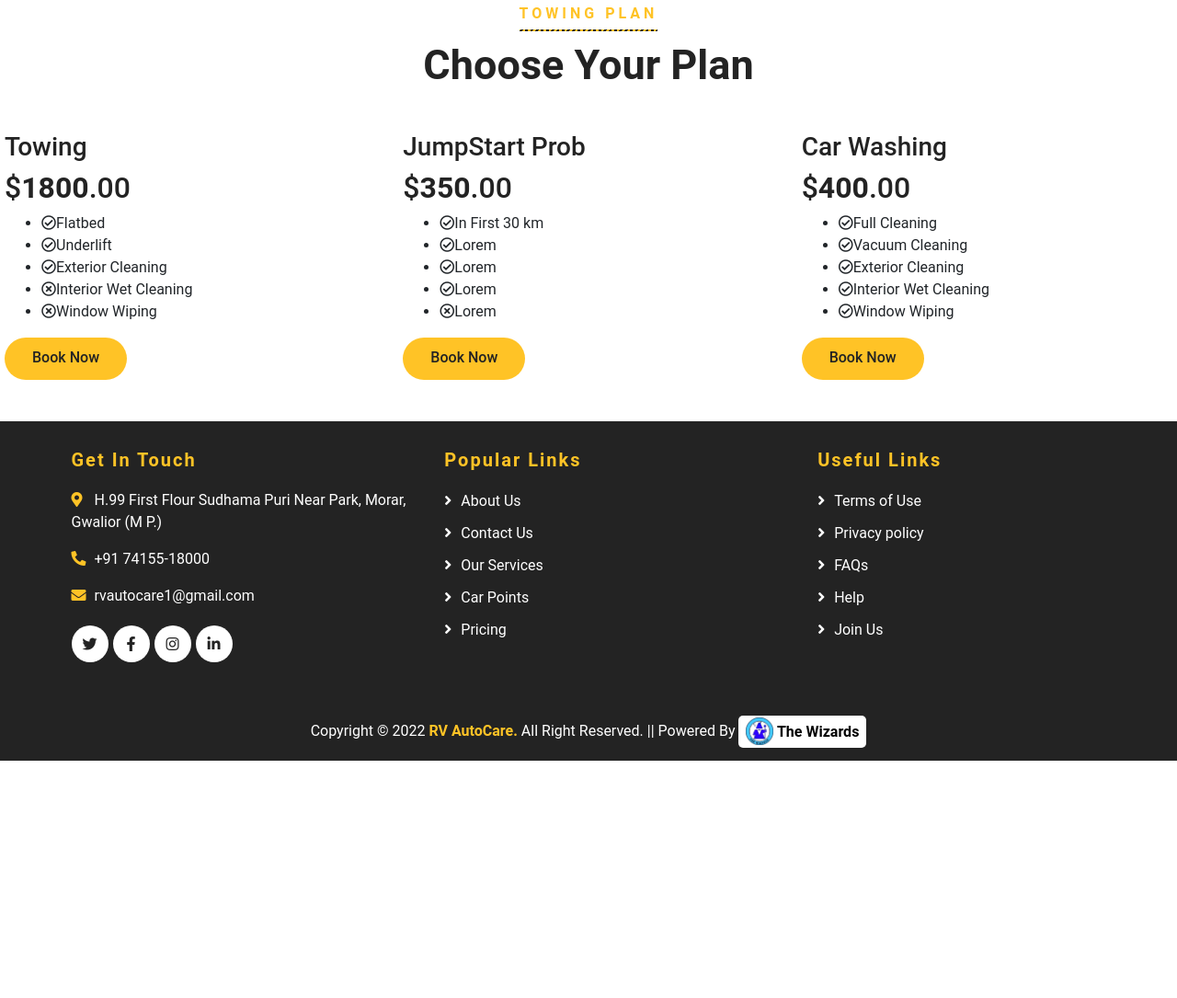
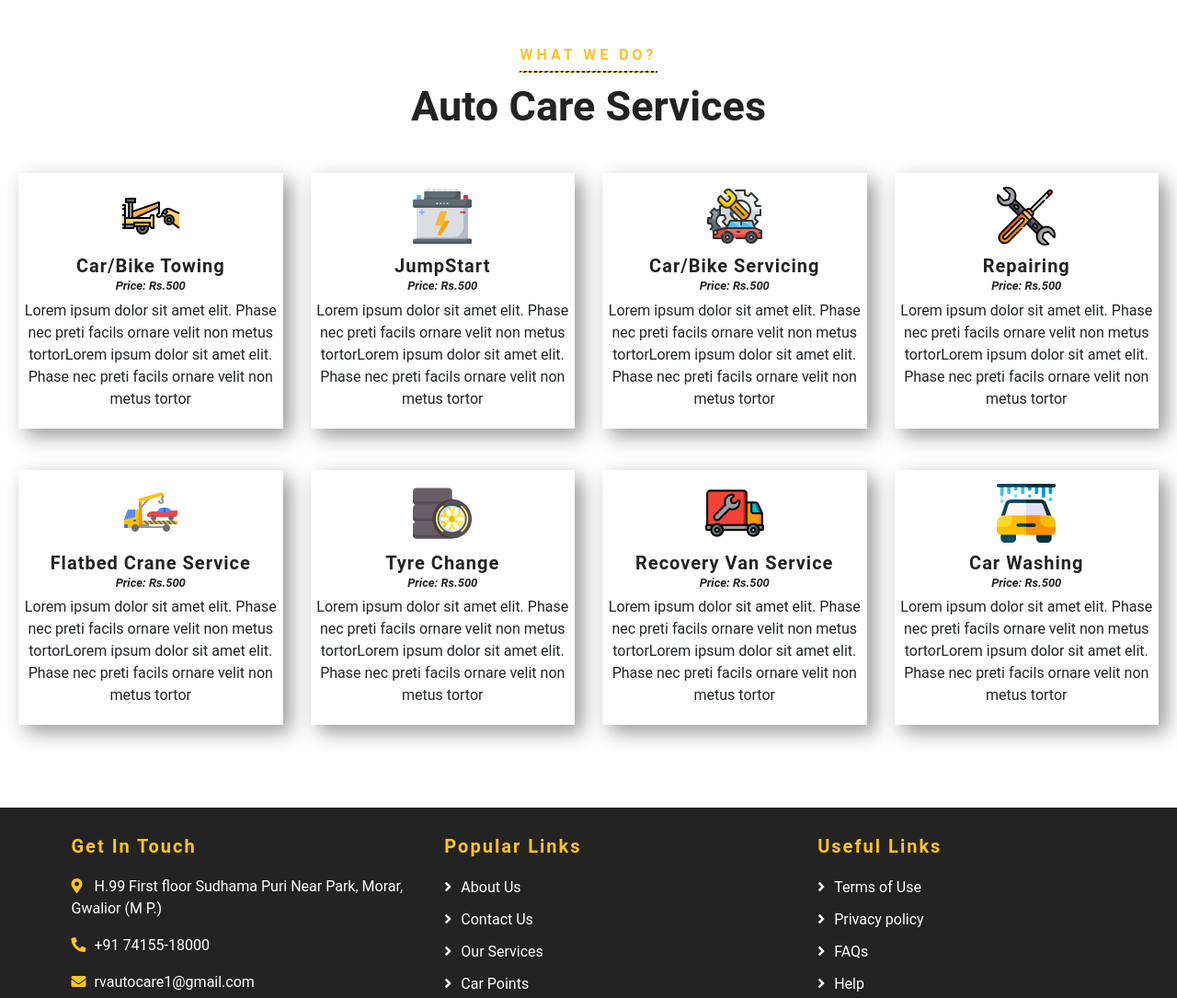
Before and after one commit to rvautocare/rvautocare, a plain HTML site: page price.html in a window 1280 px wide. Shown: the part 283-1368 px from the top of the page at 92% size. Before the commit the page ends 1110 px from the top, so only its background shows below. Drawn offline with nearby package versions, Linux system fonts and the light colour scheme.

Commit message:
Minor Update

```diff
--- a/price.html
+++ b/price.html
@@ -135,78 +135,82 @@
         <!-- Page Header End -->
 
 
-        <!-- Price Start -->
-        <div class="price">
+        <!-- Service Start -->
+        <div class="service">
             <div class="container">
                 <div class="section-header text-center">
-                    <p>Towing Plan</p>
-                    <h2>Choose Your Plan</h2>
+                    <p>What We Do?</p>
+                    <h2>Auto Care Services</h2>
                 </div>
                 <div class="row">
-                    <div class="col-md-4">
-                        <div class="price-item">
-                            <div class="price-header">
-                                <h3>Towing</h3>
-                                <h2><span>$</span><strong>1800</strong><span>.00</span></h2>
-                            </div>
-                            <div class="price-body">
-                                <ul>
-                                    <li><i class="far fa-check-circle"></i>Flatbed</li>
-                                    <li><i class="far fa-check-circle"></i>Underlift</li>
-                                    <li><i class="far fa-check-circle"></i>Exterior Cleaning</li>
-                                    <li><i class="far fa-times-circle"></i>Interior Wet Cleaning</li>
-                                    <li><i class="far fa-times-circle"></i>Window Wiping</li>
-                                </ul>
-                            </div>
-                            <div class="price-footer">
-                                <a class="btn btn-custom" href="">Book Now</a>
-                            </div>
+                    <div class="col-lg-3 col-md-6">
+                        <div class="service-item">
+                           <img src="./img/icons/towing.png">
+                            <h3>Car/Bike Towing</h3>
+                            <p>Price: Rs.500</p>
+                            <p>Lorem ipsum dolor sit amet elit. Phase nec preti facils ornare velit non metus tortorLorem ipsum dolor sit amet elit. Phase nec preti facils ornare velit non metus tortor</p>
                         </div>
                     </div>
-                    <div class="col-md-4">
-                        <div class="price-item featured-item">
-                            <div class="price-header">
-                                <h3>JumpStart Prob</h3>
-                                <h2><span>$</span><strong>350</strong><span>.00</span></h2>
-                            </div>
-                            <div class="price-body">
-                                <ul>
-                                    <li><i class="far fa-check-circle"></i>In First 30 km</li>
-                                    <li><i class="far fa-check-circle"></i>Lorem</li>
-                                    <li><i class="far fa-check-circle"></i>Lorem</li>
-                                    <li><i class="far fa-check-circle"></i>Lorem</li>
-                                    <li><i class="far fa-times-circle"></i>Lorem</li>
-                                </ul>
-                            </div>
-                            <div class="price-footer">
-                                <a class="btn btn-custom" href="">Book Now</a>
-                            </div>
+                    <div class="col-lg-3 col-md-6">
+                        <div class="service-item">
+                            <img src="./img/icons/car-battery.png">
+                            <h3>JumpStart</h3>
+                            <p>Price: Rs.500</p>
+                            <p>Lorem ipsum dolor sit amet elit. Phase nec preti facils ornare velit non metus tortorLorem ipsum dolor sit amet elit. Phase nec preti facils ornare velit non metus tortor</p>
                         </div>
                     </div>
-                    <div class="col-md-4">
-                        <div class="price-item">
-                            <div class="price-header">
-                                <h3>Car Washing</h3>
-                                <h2><span>$</span><strong>400</strong><span>.00</span></h2>
-                            </div>
-                            <div class="price-body">
-                                <ul>
-                                    <li><i class="far fa-check-circle"></i>Full Cleaning</li>
-                                    <li><i class="far fa-check-circle"></i>Vacuum Cleaning</li>
-                                    <li><i class="far fa-check-circle"></i>Exterior Cleaning</li>
-                                    <li><i class="far fa-check-circle"></i>Interior Wet Cleaning</li>
-                                    <li><i class="far fa-check-circle"></i>Window Wiping</li>
-                                </ul>
-                            </div>
-                            <div class="price-footer">
-                                <a class="btn btn-custom" href="">Book Now</a>
-                            </div>
+                    <div class="col-lg-3 col-md-6">
+                        <div class="service-item">
+                            <img src="./img/icons/maintenance.png">
+                            <h3>Car/Bike Servicing</h3>
+                            <p>Price: Rs.500</p>
+                            <p>Lorem ipsum dolor sit amet elit. Phase nec preti facils ornare velit non metus tortorLorem ipsum dolor sit amet elit. Phase nec preti facils ornare velit non metus tortor</p>
+                        </div>
+                    </div>
+                    <div class="col-lg-3 col-md-6">
+                        <div class="service-item">
+                            <img src="./img/icons/repair.png">
+                            <h3>Repairing</h3>
+                            <p>Price: Rs.500</p>
+                            <p>Lorem ipsum dolor sit amet elit. Phase nec preti facils ornare velit non metus tortorLorem ipsum dolor sit amet elit. Phase nec preti facils ornare velit non metus tortor</p>
+                        </div>
+                    </div>
+                    <div class="col-lg-3 col-md-6">
+                        <div class="service-item">
+                            <img src="./img/icons/flatbed.png">
+                            <h3>Flatbed Crane Service</h3>
+                            <p>Price: Rs.500</p>
+                            <p>Lorem ipsum dolor sit amet elit. Phase nec preti facils ornare velit non metus tortorLorem ipsum dolor sit amet elit. Phase nec preti facils ornare velit non metus tortor</p>
+                        </div>
+                    </div>
+                    <div class="col-lg-3 col-md-6">
+                        <div class="service-item">
+                            <img src="./img/icons/tyres.png">
+                            <h3>Tyre Change</h3>
+                            <p>Price: Rs.500</p>
+                            <p>Lorem ipsum dolor sit amet elit. Phase nec preti facils ornare velit non metus tortorLorem ipsum dolor sit amet elit. Phase nec preti facils ornare velit non metus tortor</p>
+                        </div>
+                    </div>
+                    <div class="col-lg-3 col-md-6">
+                        <div class="service-item">
+                            <img src="./img/icons/van.png">
+                            <h3>Recovery Van Service</h3>
+                            <p>Price: Rs.500</p>
+                            <p>Lorem ipsum dolor sit amet elit. Phase nec preti facils ornare velit non metus tortorLorem ipsum dolor sit amet elit. Phase nec preti facils ornare velit non metus tortor</p>
+                        </div>
+                    </div>
+                    <div class="col-lg-3 col-md-6">
+                        <div class="service-item">
+                            <img src="./img/icons/car-wash.png">
+                            <h3>Car Washing</h3>
+                            <p>Price: Rs.500</p>
+                            <p>Lorem ipsum dolor sit amet elit. Phase nec preti facils ornare velit non metus tortorLorem ipsum dolor sit amet elit. Phase nec preti facils ornare velit non metus tortor</p>
                         </div>
                     </div>
                 </div>
             </div>
         </div>
-        <!-- Price End -->
+        <!-- Service End -->
 
 
        <!-- Footer Start -->
@@ -216,9 +220,9 @@
                 <div class="col-lg-4 col-md-6">
                     <div class="footer-contact">
                         <h2>Get In Touch</h2>
-                        <p><i class="fa fa-map-marker-alt"></i>H.99 First Flour Sudhama Puri Near Park, Morar, Gwalior (M P.)</p>
-                        <p><i class="fa fa-phone-alt"></i>+91 74155-18000</p>
-                        <p><i class="fa fa-envelope"></i>rvautocare1@gmail.com</p>
+                       <p><a href="https://goo.gl/maps/odrugnX39zG9oWmy5" target="_blank"><i class="fa fa-map-marker-alt"></i>H.99 First floor Sudhama Puri Near Park, Morar, Gwalior (M P.)</a></p>
+                            <p><a href="tel:7415518000" target="_blank"><i class="fa fa-phone-alt"></i>+91 74155-18000</a></p>
+                            <p><a href="mailto:rvautocare1@gmail.com" target="_blank"><i class="fa fa-envelope"></i>rvautocare1@gmail.com</a></p>
                         <div class="footer-social">
                             <a class="btn" href=""><i class="fab fa-twitter"></i></a>
                             <a class="btn" href=""><i class="fab fa-facebook-f"></i></a>
```
Also changed, not shown: about.html (+3 -3 lines), blog.html (+3 -3 lines), booking.html (+7 -7 lines), contact.html (+3 -3 lines), index.html (+5 -5 lines), location.html (+7 -7 lines), service.html (+38 -30 lines), single.html (+3 -3 lines), team.html (+3 -3 lines).
